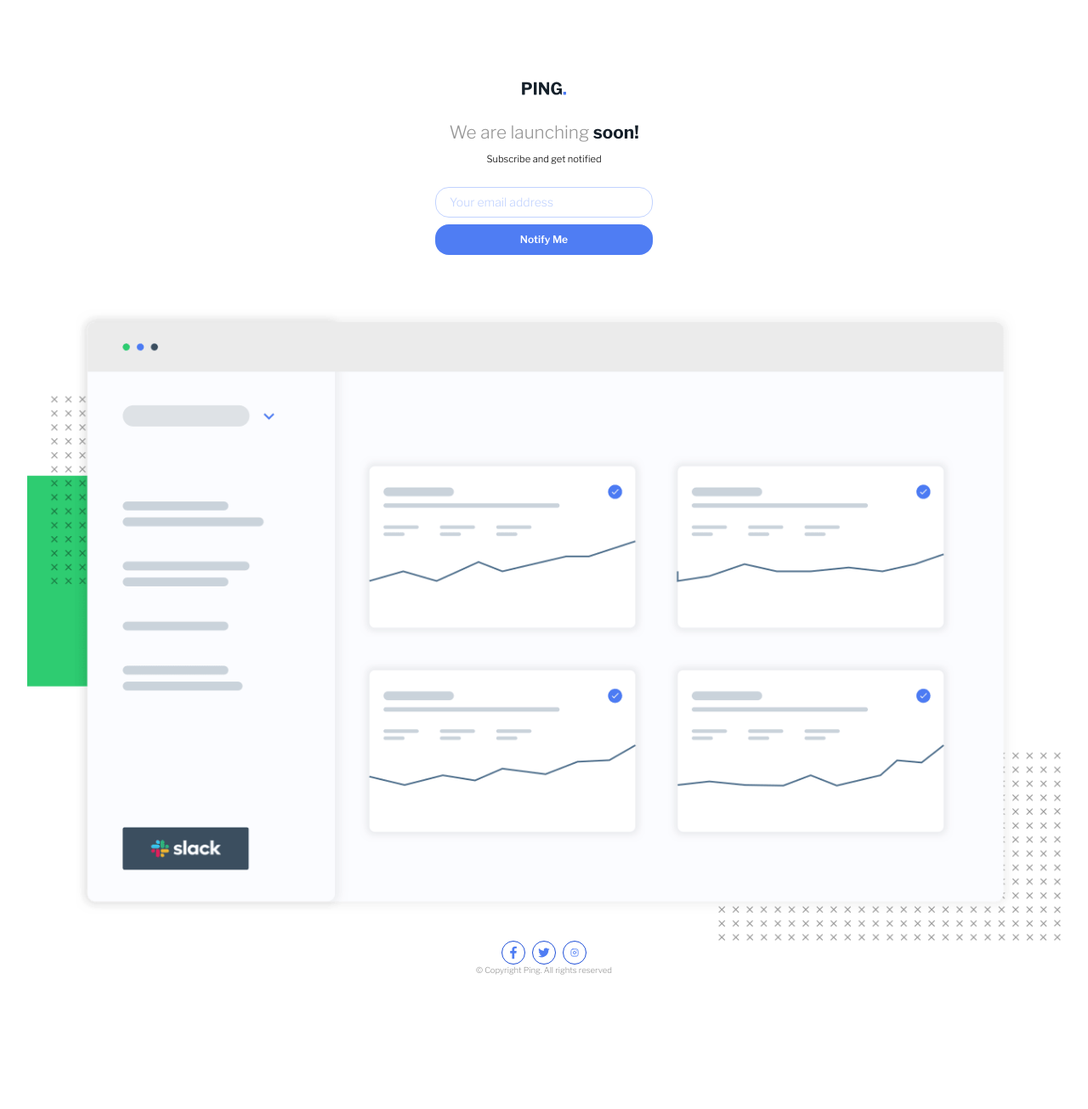
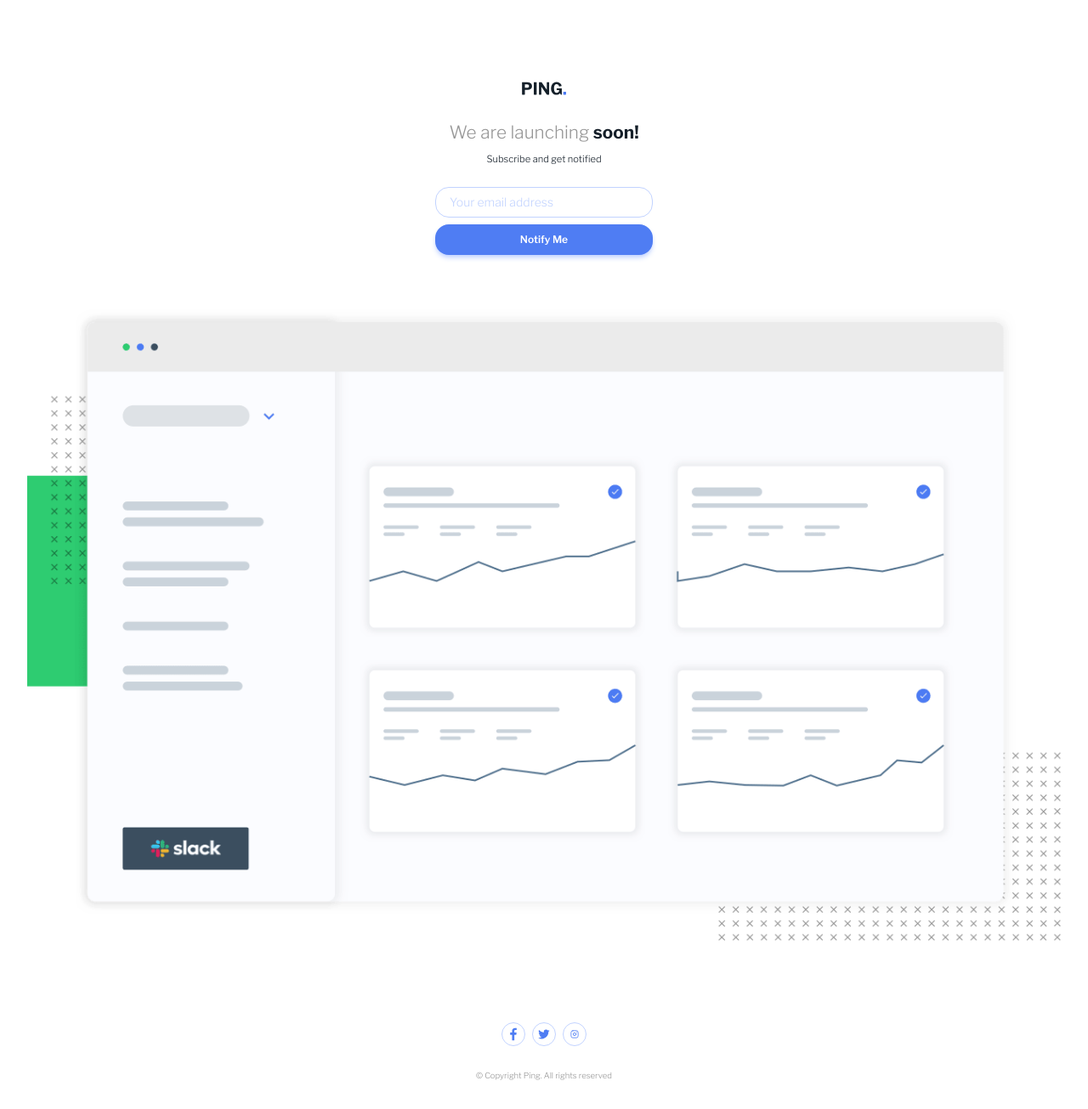
Before and after one commit to elvisowusu/ping-page, a React (Vite) app: page / in a window 1280 px wide. Shown: the whole page at 85% size. Before the commit the page ends 1181 px from the top, so only its background shows below. Built offline with nearby package versions, Linux system fonts and the light colour scheme.

Commit message:
added more styles including shadow

```diff
--- a/src/App.jsx
+++ b/src/App.jsx
@@ -16,7 +16,7 @@ function App() {
         className='h-4 mt-[4rem] mb-7'
       />
       <p className='text-[1.3rem] text-colorGray'>We are launching <span className='font-extrabold text-VeryDarkBlue' >soon!</span></p>
-      <p className='text-[0.7rem] mt-2 mb-6 font-light'>Subscribe and get notified</p>
+      <p className='text-[0.7rem] mt-2 mb-6 font-light text-VeryDarkBlue'>Subscribe and get notified</p>
       <form className='flex flex-col'>
         <input
           className='placeholder:text-sm placeholder:text-PaleBlue border border-PaleBlue rounded-2xl w-[16rem] h-9 px-4 mb-2 focus:border-Colorblue outline-none'
@@ -24,7 +24,7 @@ function App() {
           type="email"
          />
         <input
-          className='bg-Colorblue text-white text-xs rounded-2xl h-9 font-semibold mb-[4rem]'
+          className='bg-Colorblue text-white text-xs rounded-2xl h-9 font-semibold mb-[4rem] shadow-md shadow-PaleBlue'
           value="Notify Me"
           type="submit"
         />
@@ -32,12 +32,12 @@ function App() {
       <div>
         <img src={dashboard} alt="" />
       </div>
-      <div className='flex gap-2'>
-        <BiLogoFacebook className='rounded-full h-7 w-7 px-[0.2rem] border text-Colorblue border-blue-700 hover:bg-Colorblue hover:text-white'/>
-        <BiLogoTwitter className='rounded-full h-7 w-7 px-[0.3rem] border text-Colorblue border-blue-700 hover:bg-Colorblue hover:text-white'/>
-        <FiInstagram className='rounded-full h-7 w-7 px-[0.5rem] border text-Colorblue border-blue-700 hover:bg-Colorblue hover:text-white'/>
+      <div className='flex gap-2 mt-[6rem]'>
+        <BiLogoFacebook className='rounded-full h-7 w-7 px-[0.2rem] border text-Colorblue border-PaleBlue hover:bg-Colorblue hover:text-white'/>
+        <BiLogoTwitter className='rounded-full h-7 w-7 px-[0.3rem] border text-Colorblue border-PaleBlue hover:bg-Colorblue hover:text-white'/>
+        <FiInstagram className='rounded-full h-7 w-7 px-[0.5rem] border text-Colorblue border-PaleBlue hover:bg-Colorblue hover:text-white'/>
       </div>
-      <p className='text-[0.6rem] text-colorGray'>© Copyright Ping. All rights reserved</p>
+      <p className='text-[0.6rem] text-colorGray mt-7'>© Copyright Ping. All rights reserved</p>
     </div>
   )
 }
```
